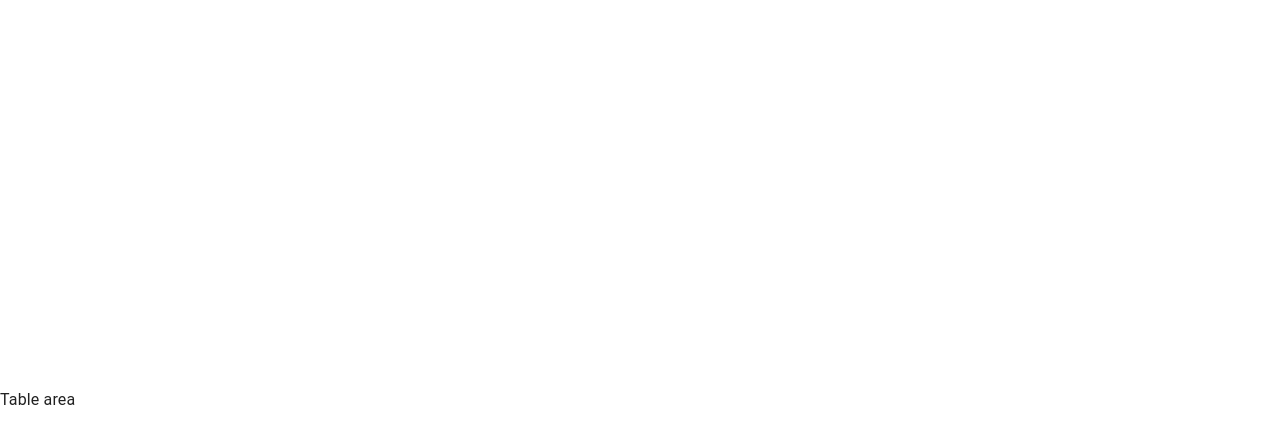
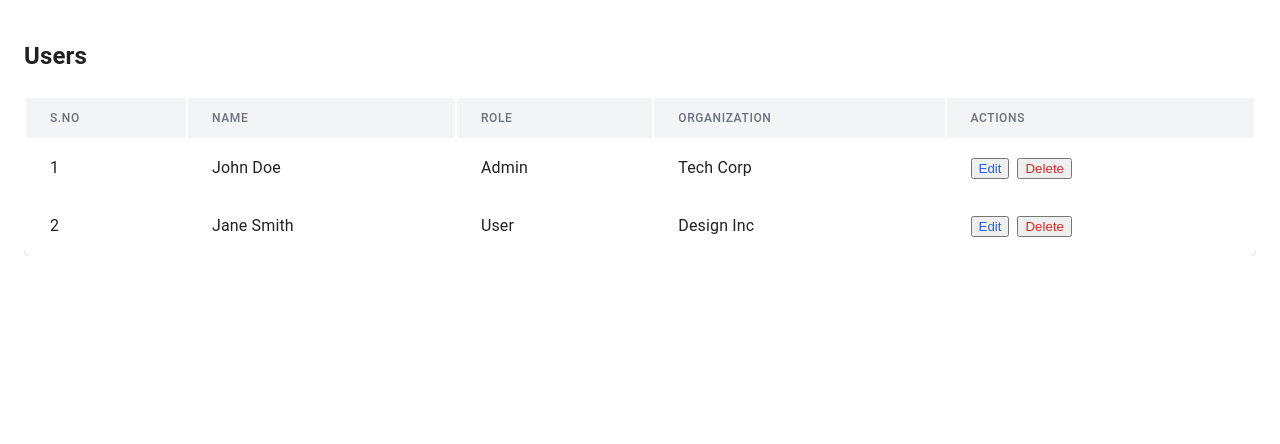
Before and after one commit to anujkkheria/smvp, a React (Vite) app: page /DashBoard in a window 1280 px wide. Shown: the top 444 px of the page. Built offline with nearby package versions, Linux system fonts and the light colour scheme.

Commit message:
Add table and Dashboard page

```diff
--- a/src/Pages/DashBoard/DashBoard.tsx
+++ b/src/Pages/DashBoard/DashBoard.tsx
@@ -1,9 +1,39 @@
-const DashBoard = () => {
+import { useState } from 'react'
+import Table from '../../components/Table'
+
+const Dashboard = () => {
+  const [users, setUsers] = useState([
+    {
+      id: 1,
+      name: 'John Doe',
+      role: 'Admin',
+      organization: 'Tech Corp',
+    },
+    {
+      id: 2,
+      name: 'Jane Smith',
+      role: 'User',
+      organization: 'Design Inc',
+    },
+    // Add more sample data as needed
+  ])
+
+  const handleEdit = (id: number) => {
+    // Implement edit functionality
+    console.log('Edit user with id:', id)
+  }
+
+  const handleDelete = (id: number) => {
+    // Implement delete functionality
+    setUsers(users.filter((user) => user.id !== id))
+  }
+
   return (
-    <div className='h-screen w-screen flex items-center border-2 border-blue-500'>
-      <div>Table area</div>
+    <div className='p-6'>
+      <h1 className='text-2xl font-semibold mb-6'>Users</h1>
+      <Table data={users} onEdit={handleEdit} onDelete={handleDelete} />
     </div>
   )
 }
 
-export default DashBoard
+export default Dashboard
--- /dev/null
+++ b/src/components/Table.tsx
@@ -0,0 +1,70 @@
+import React from 'react'
+
+interface TableProps {
+  data: {
+    id: number
+    name: string
+    role: string
+    organization: string
+  }[]
+  onEdit: (id: number) => void
+  onDelete: (id: number) => void
+}
+
+const Table: React.FC<TableProps> = ({ data, onEdit, onDelete }) => {
+  return (
+    <div className='overflow-x-auto'>
+      <table className='min-w-full bg-white shadow-md rounded-lg'>
+        <thead className='bg-gray-100'>
+          <tr>
+            <th className='px-6 py-3 text-left text-xs font-medium text-gray-500 uppercase tracking-wider'>
+              S.No
+            </th>
+            <th className='px-6 py-3 text-left text-xs font-medium text-gray-500 uppercase tracking-wider'>
+              Name
+            </th>
+            <th className='px-6 py-3 text-left text-xs font-medium text-gray-500 uppercase tracking-wider'>
+              Role
+            </th>
+            <th className='px-6 py-3 text-left text-xs font-medium text-gray-500 uppercase tracking-wider'>
+              Organization
+            </th>
+            <th className='px-6 py-3 text-left text-xs font-medium text-gray-500 uppercase tracking-wider'>
+              Actions
+            </th>
+          </tr>
+        </thead>
+        <tbody className='bg-white divide-y divide-gray-200'>
+          {data.map((item, index) => (
+            <tr key={item.id} className='hover:bg-gray-50'>
+              <td className='px-6 py-4 whitespace-nowrap'>{index + 1}</td>
+              <td className='px-6 py-4 whitespace-nowrap'>{item.name}</td>
+              <td className='px-6 py-4 whitespace-nowrap'>{item.role}</td>
+              <td className='px-6 py-4 whitespace-nowrap'>
+                {item.organization}
+              </td>
+              <td className='px-6 py-4 whitespace-nowrap'>
+                <div className='flex gap-2'>
+                  <button
+                    onClick={() => onEdit(item.id)}
+                    className='text-blue-600 hover:text-blue-800'
+                  >
+                    Edit
+                  </button>
+                  <button
+                    onClick={() => onDelete(item.id)}
+                    className='text-red-600 hover:text-red-800'
+                  >
+                    Delete
+                  </button>
+                </div>
+              </td>
+            </tr>
+          ))}
+        </tbody>
+      </table>
+    </div>
+  )
+}
+
+export default Table
```
